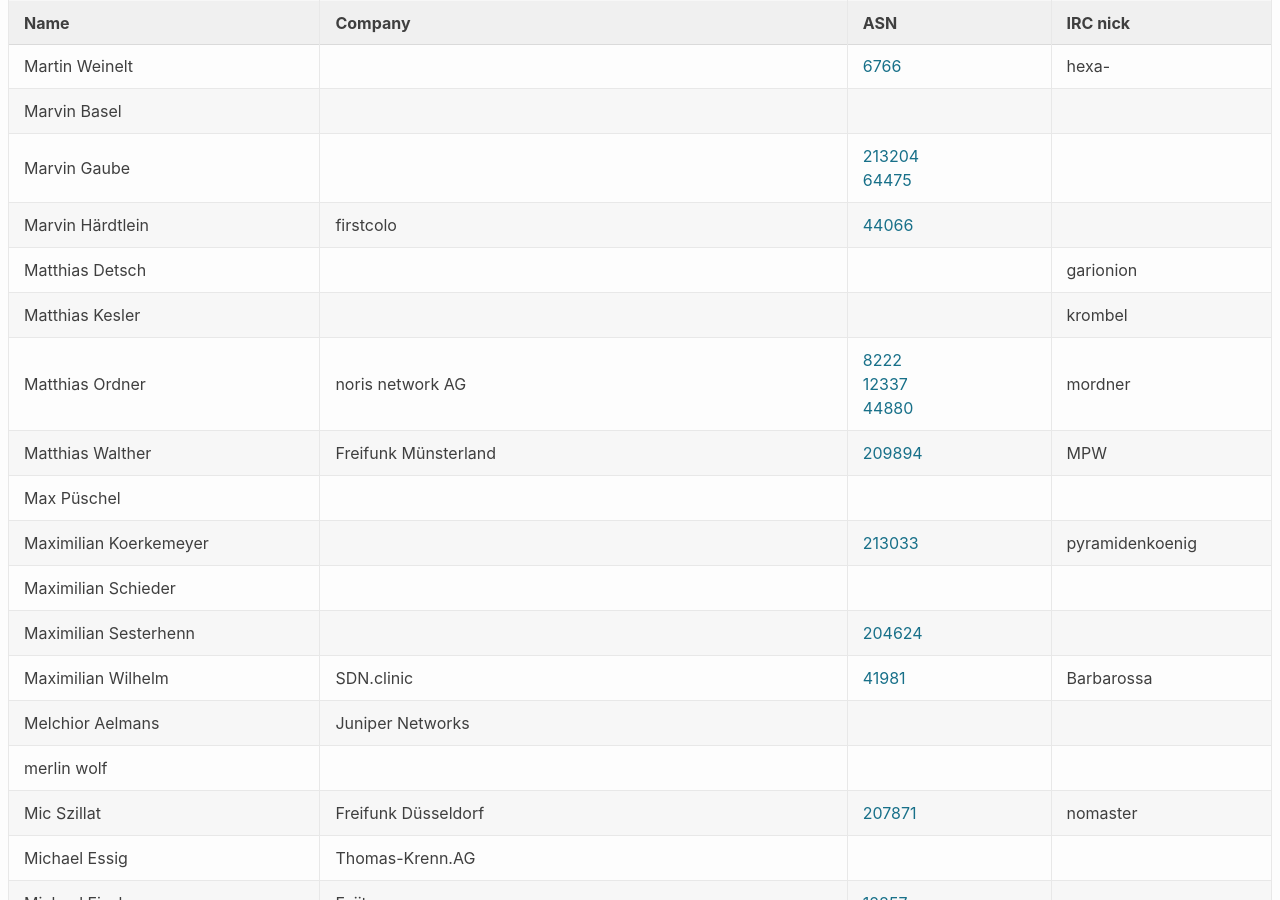
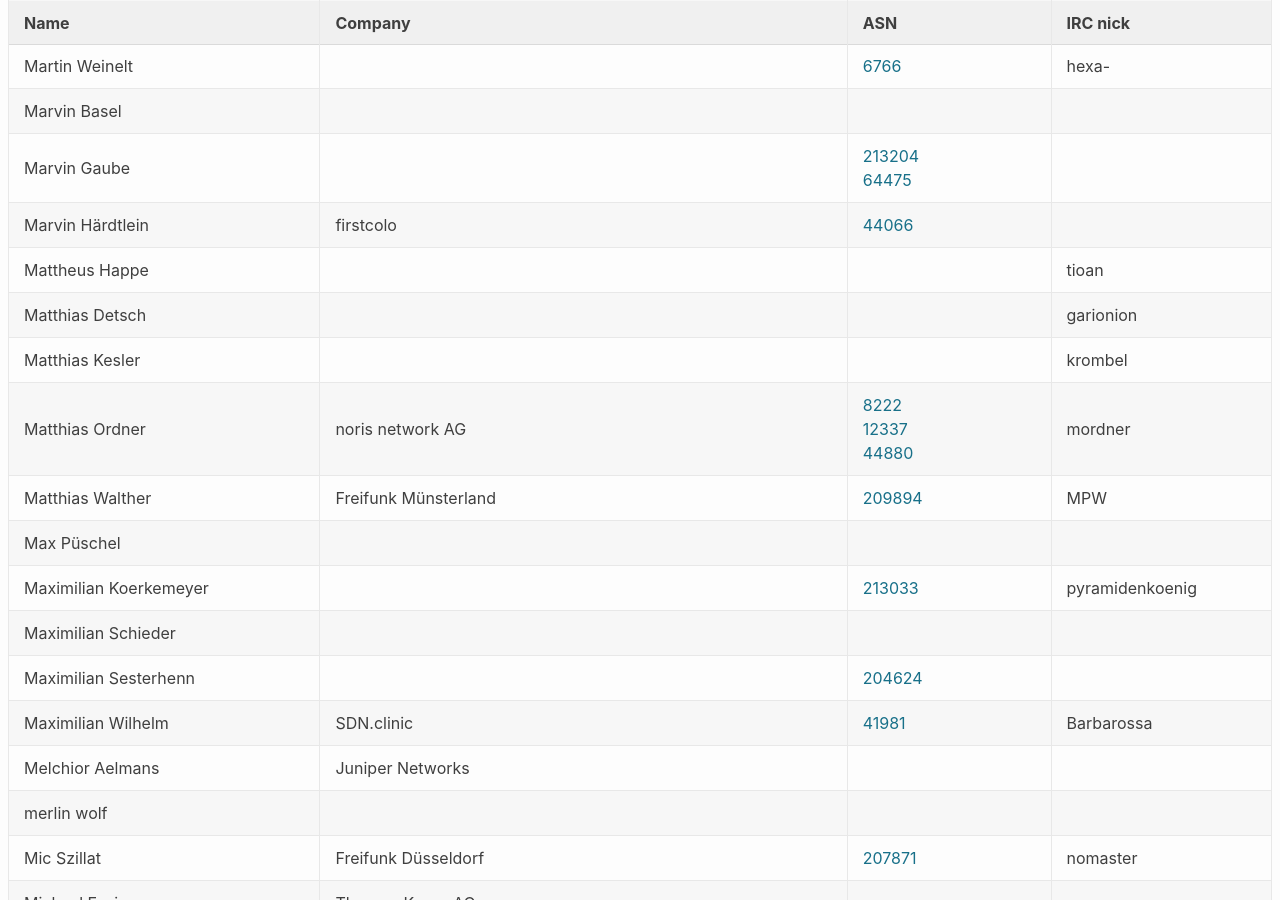
Before and after one commit to denog/pretix-attendeelist, a Jekyll site: the page built from index.markdown, in a window 1280 px wide and 900 px high, scrolled down 8026 px. Built offline with Jekyll 4.4.1, drawn with Linux system fonts in a browser that asks for light colours.

Commit message:
Latest data: Mon Oct 19 21:50:07 UTC 2020

```diff
--- a/_data/attendees.json
+++ b/_data/attendees.json
@@ -1032,6 +1032,12 @@
     "asn": "44066"
   },
   {
+    "name": "Mattheus Happe",
+    "company": null,
+    "irc": "tioan",
+    "asn": null
+  },
+  {
     "name": "Matthias Detsch",
     "company": null,
     "irc": "garionion",
```
